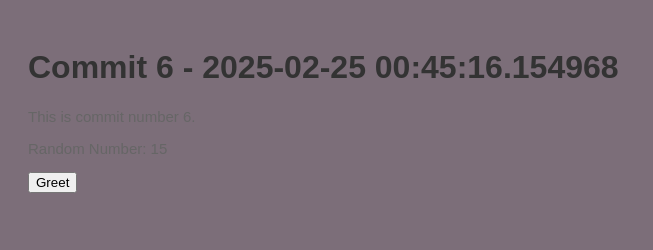
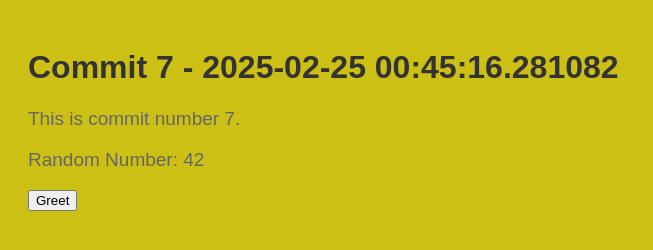
Before and after one commit to stiffs95/myrep-repo-20250225004504, a plain HTML site: page index.html in a window 1280 px wide. Shown: the whole page, without its empty margins (0-653 px from the left). Drawn offline with Linux system fonts and the light colour scheme.

Commit message:
📝 Commit 7 with HTML, CSS, and JS

```diff
--- a/index.html
+++ b/index.html
@@ -2,13 +2,13 @@
     <!DOCTYPE html>
     <html>
     <head>
-        <title>Commit 6 - 2025-02-25 00:45:16.154968</title>
+        <title>Commit 7 - 2025-02-25 00:45:16.281082</title>
         <link rel="stylesheet" href="style.css">
     </head>
     <body>
-        <h1>Commit 6 - 2025-02-25 00:45:16.154968</h1>
-        <p>This is commit number 6.</p>
-        <p>Random Number: 15</p>
+        <h1>Commit 7 - 2025-02-25 00:45:16.281082</h1>
+        <p>This is commit number 7.</p>
+        <p>Random Number: 42</p>
         <button onclick="greet()">Greet</button>
         <script src="script.js"></script>
     </body>
--- a/script.js
+++ b/script.js
@@ -2,4 +2,4 @@
     function greet() {
         alert('Hello from commit ' + commitNumber + '!');
     }
-    var commitNumber = 6;
+    var commitNumber = 7;
--- a/style.css
+++ b/style.css
@@ -1,7 +1,7 @@
 
     body {
         font-family: Arial, sans-serif;
-        background-color: #7c6e79;
+        background-color: #ccc014;
         padding: 20px;
     }
     h1 {
@@ -9,5 +9,5 @@
     }
     p {
         color: #666;
-        font-size: 15px;
+        font-size: 19px;
     }
```
